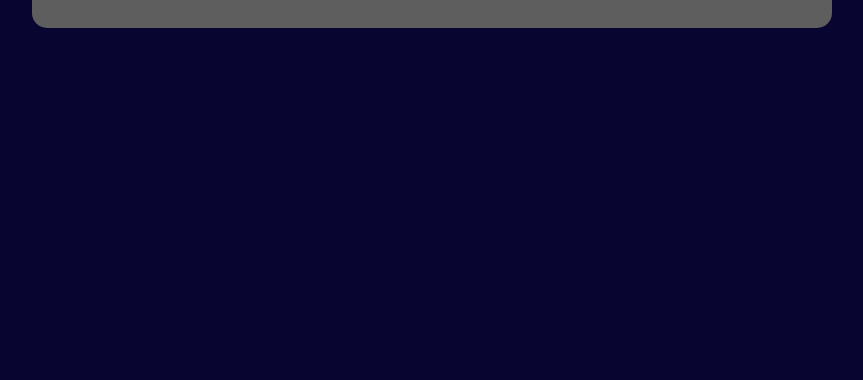
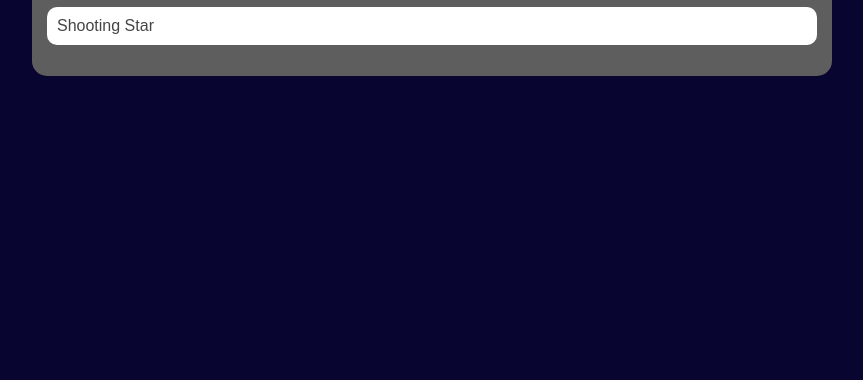
Before and after one commit to blakecaire/blakecaire.github.io, a plain HTML site: page portfolio.html in a window 1280 px wide. Shown: the part 420-800 px from the top of the page, without its empty margins (208-1071 px from the left). Drawn offline with Linux system fonts and the light colour scheme.

Commit message:
shooting star

```diff
--- a/portfolio.html
+++ b/portfolio.html
@@ -116,7 +116,7 @@
                     <h1>Khan Academy Portfolio</h1>
                     <ul class="portfolio">
                         <li><a href="https://www.khanacademy.org/computer-programming/spin-off-of-project-whats-for-dinner/5518367430066176">What's For Dinner</a></li>
-
+                        <li><a href="</li>https://www.khanacademy.org/computer-programming/spin-off-of-project-shooting-star/6683643529969664">Shooting Star</a>
                     </ul>
                 </div>
             </main>
```
